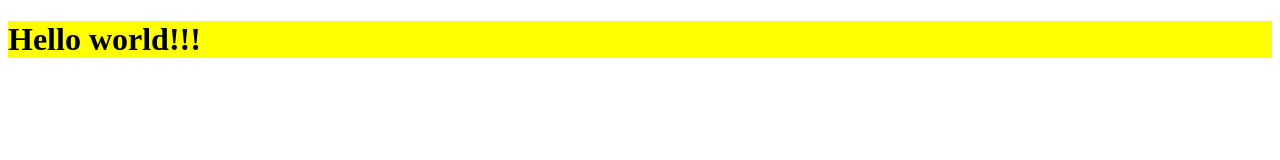
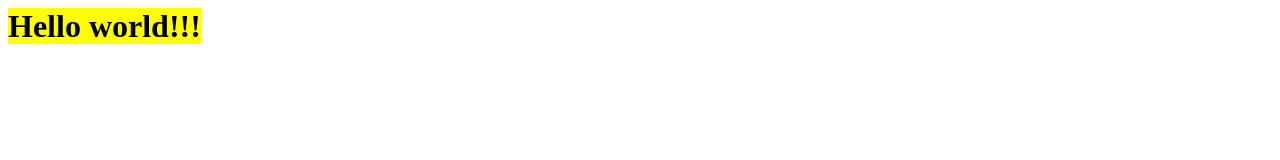
Before and after one commit to OToday/otoday.github.io, a plain HTML site: page index.html in a window 1280 px wide. Drawn offline with Linux system fonts and the light colour scheme.

Commit message:
Update index.html

```diff
--- a/index.html
+++ b/index.html
@@ -11,7 +11,8 @@
 
         <script>
             let h1 = document.querySelector('h1');
-            h1.style.display = 'inline-bolck';
+            h1.style.display = 'inline';
+            h1.style.textAlign = 'center';
             h1.style.backgroundColor = 'yellow';
         </script>
     </body>
```
